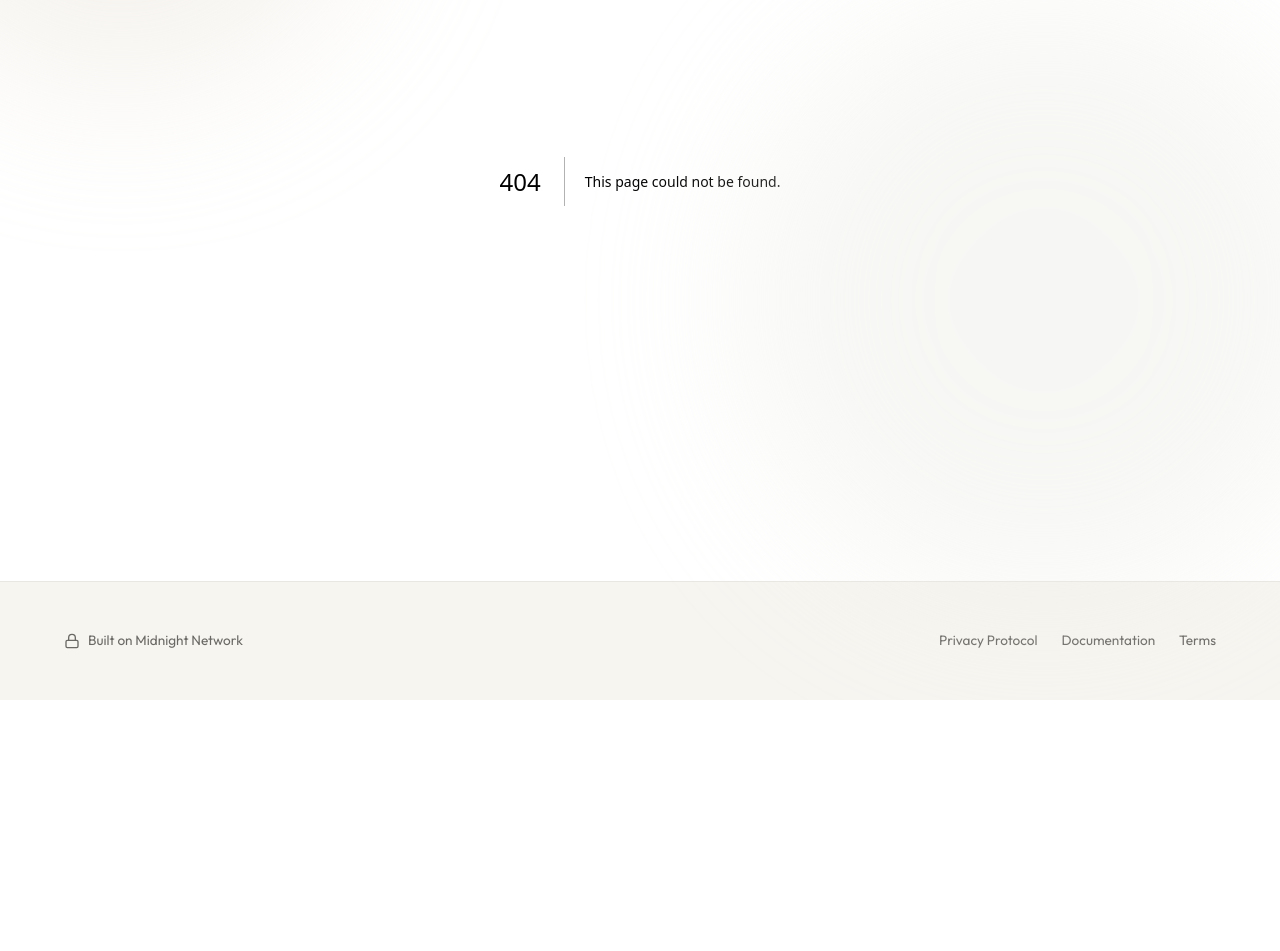
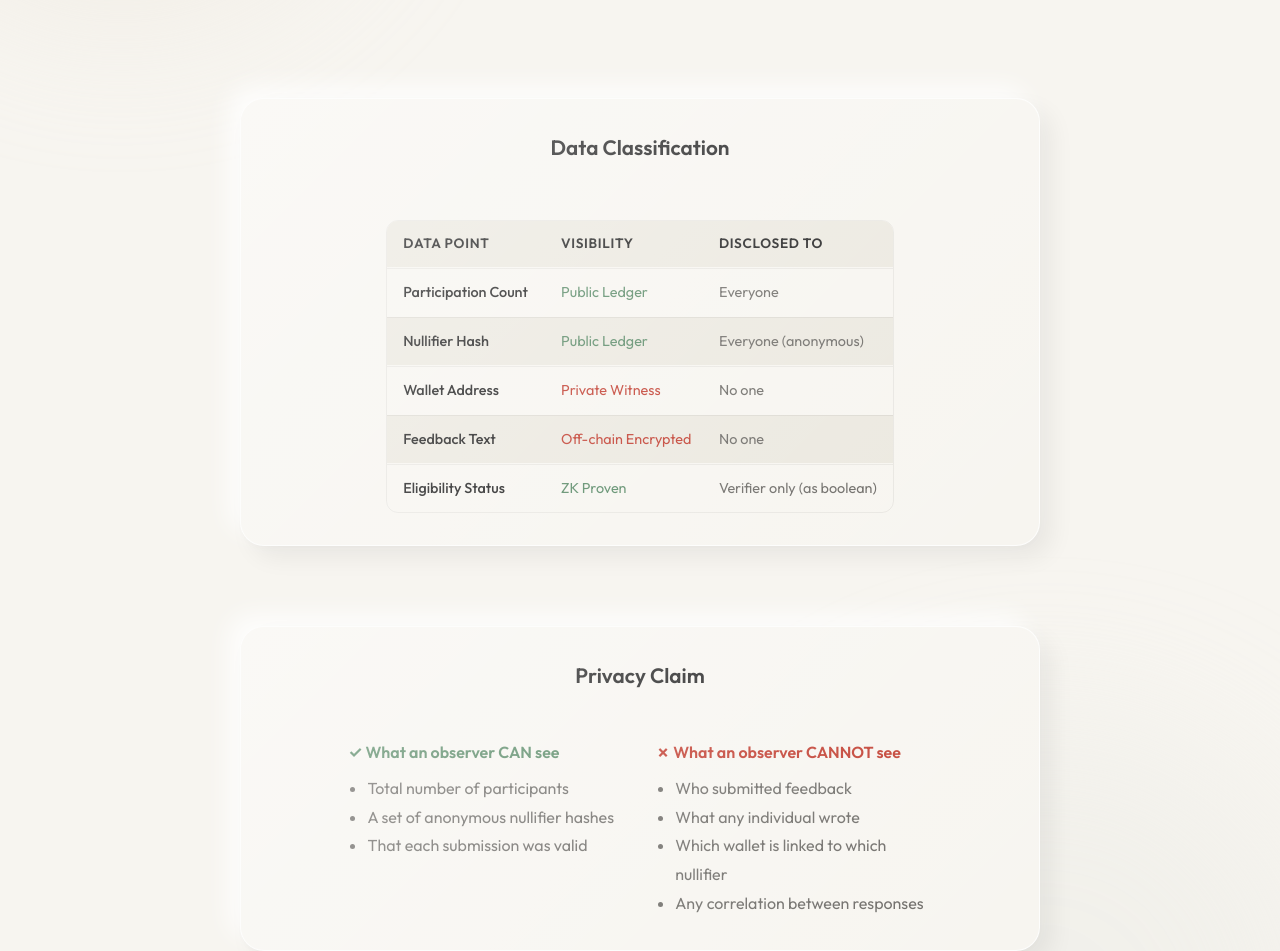
Before and after one commit to late-cat/veil, a Next.js app in the folder frontend/: page /privacy-model in a window 1280 px wide. Before the commit this address had no page. Shown: the part 306-1257 px from the top of the page. Before the commit the page ends 1006 px from the top, so only its background shows below. Built offline with nearby package versions, Linux system fonts and the light colour scheme; a web font is replaced by a local one.

Commit message:
docs(ui): detail selective disclosure and ZK privacy model

```diff
--- /dev/null
+++ b/frontend/src/app/privacy-model/page.tsx
@@ -0,0 +1,83 @@
+'use client';
+
+export default function PrivacyModel() {
+  return (
+    <main className="main-content">
+      <div className="content-wrapper animate-fade-in" style={{ maxWidth: '800px' }}>
+        <h1 className="hero-title" style={{ fontSize: '2.5rem', marginBottom: '0.5rem' }}>
+          Privacy Model
+        </h1>
+        <p className="hero-subtitle" style={{ marginBottom: '3rem' }}>
+          Selective Disclosure — what&apos;s proven, what&apos;s private, and what&apos;s public.
+        </p>
+
+        {/* Public vs Private Table */}
+        <div className="soft-panel" style={{ padding: '2rem', marginBottom: '2rem' }}>
+          <h2 style={{ fontSize: '1.3rem', marginBottom: '1.5rem', fontWeight: 600 }}>Data Classification</h2>
+          <div style={{ display: 'flex', flexDirection: 'column', gap: '1px', borderRadius: '12px', overflow: 'hidden', border: '1px solid var(--border-color)' }}>
+            {/* Header */}
+            <div style={{ display: 'grid', gridTemplateColumns: '1fr 1fr 1fr', background: 'var(--bg-secondary)', padding: '0.75rem 1rem', fontWeight: 600, fontSize: '0.85rem', letterSpacing: '0.05em' }}>
+              <span>DATA POINT</span>
+              <span>VISIBILITY</span>
+              <span>DISCLOSED TO</span>
+            </div>
+            {[
+              ['Participation Count', 'Public Ledger', 'Everyone'],
+              ['Nullifier Hash', 'Public Ledger', 'Everyone (anonymous)'],
+              ['Wallet Address', 'Private Witness', 'No one'],
+              ['Feedback Text', 'Off-chain Encrypted', 'No one'],
+              ['Eligibility Status', 'ZK Proven', 'Verifier only (as boolean)'],
+            ].map(([data, visibility, disclosed], i) => (
+              <div key={i} style={{
+                display: 'grid', gridTemplateColumns: '1fr 1fr 1fr',
+                padding: '0.75rem 1rem', fontSize: '0.9rem',
+                background: i % 2 === 0 ? 'transparent' : 'var(--bg-secondary)',
+                borderTop: '1px solid var(--border-color)'
+              }}>
+                <span style={{ fontWeight: 500 }}>{data}</span>
+                <span style={{ color: visibility === 'Private Witness' || visibility === 'Off-chain Encrypted' ? '#c0392b' : '#558763' }}>{visibility}</span>
+                <span style={{ color: 'var(--text-secondary)' }}>{disclosed}</span>
+              </div>
+            ))}
+          </div>
+        </div>
+
+        {/* Privacy Claim */}
+        <div className="soft-panel" style={{ padding: '2rem', marginBottom: '2rem' }}>
+          <h2 style={{ fontSize: '1.3rem', marginBottom: '1rem', fontWeight: 600 }}>Privacy Claim</h2>
+          <div style={{ display: 'flex', gap: '2rem', flexWrap: 'wrap' }}>
+            <div style={{ flex: 1, minWidth: '250px' }}>
+              <h4 style={{ color: '#558763', marginBottom: '0.5rem' }}>✓ What an observer CAN see</h4>
+              <ul style={{ color: 'var(--text-secondary)', lineHeight: 1.8, paddingLeft: '1.2rem' }}>
+                <li>Total number of participants</li>
+                <li>A set of anonymous nullifier hashes</li>
+                <li>That each submission was valid</li>
+              </ul>
+            </div>
+            <div style={{ flex: 1, minWidth: '250px' }}>
+              <h4 style={{ color: '#c0392b', marginBottom: '0.5rem' }}>✗ What an observer CANNOT see</h4>
+              <ul style={{ color: 'var(--text-secondary)', lineHeight: 1.8, paddingLeft: '1.2rem' }}>
+                <li>Who submitted feedback</li>
+                <li>What any individual wrote</li>
+                <li>Which wallet is linked to which nullifier</li>
+                <li>Any correlation between responses</li>
+              </ul>
+            </div>
+          </div>
+        </div>
+
+        {/* How Midnight Enables This */}
+        <div className="soft-panel" style={{ padding: '2rem' }}>
+          <h2 style={{ fontSize: '1.3rem', marginBottom: '1rem', fontWeight: 600 }}>Why Midnight?</h2>
+          <p style={{ color: 'var(--text-secondary)', lineHeight: 1.7 }}>
+            Traditional blockchains store all data publicly. A feedback system on Ethereum or Solana would expose
+            every response for anyone to read. Midnight&apos;s <strong>Compact language</strong> allows us to write circuits that
+            verify constraints (eligibility, uniqueness) without ever putting the sensitive data on-chain.
+            The <code style={{ background: 'var(--bg-secondary)', padding: '2px 6px', borderRadius: '4px' }}>disclose()</code> function
+            is used deliberately only for the participation count — everything else stays in the private witness.
+          </p>
+        </div>
+      </div>
+    </main>
+  );
+}
```
